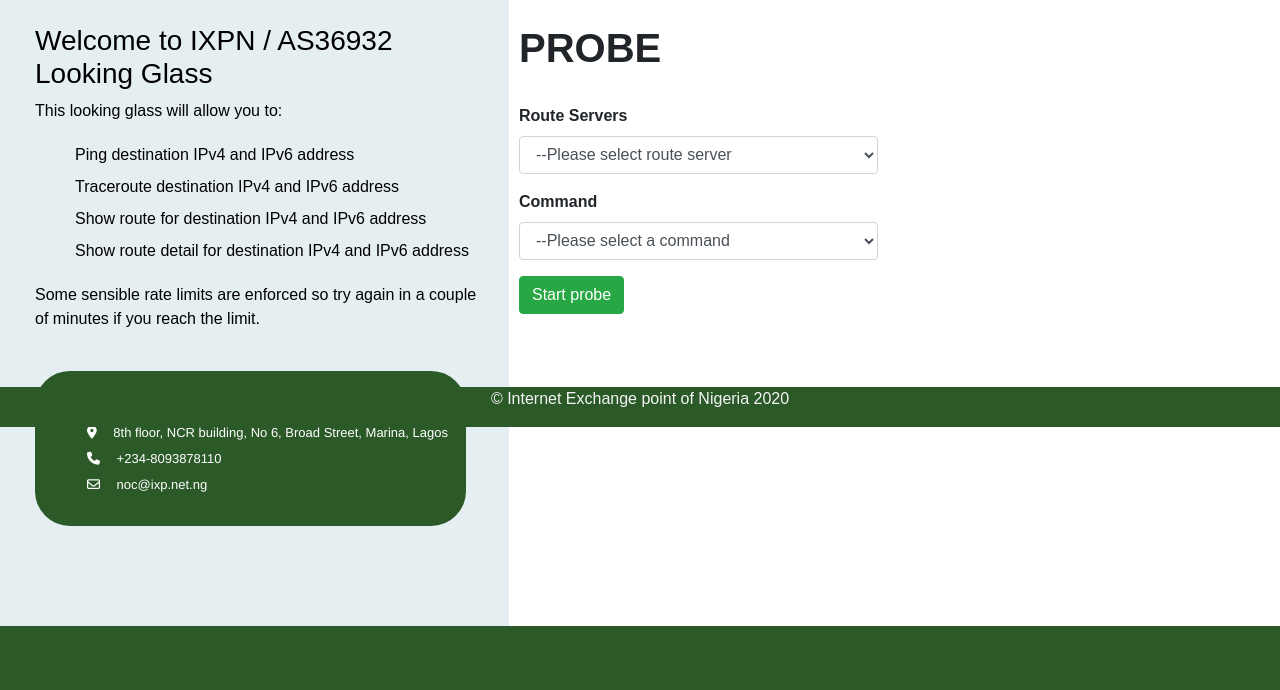
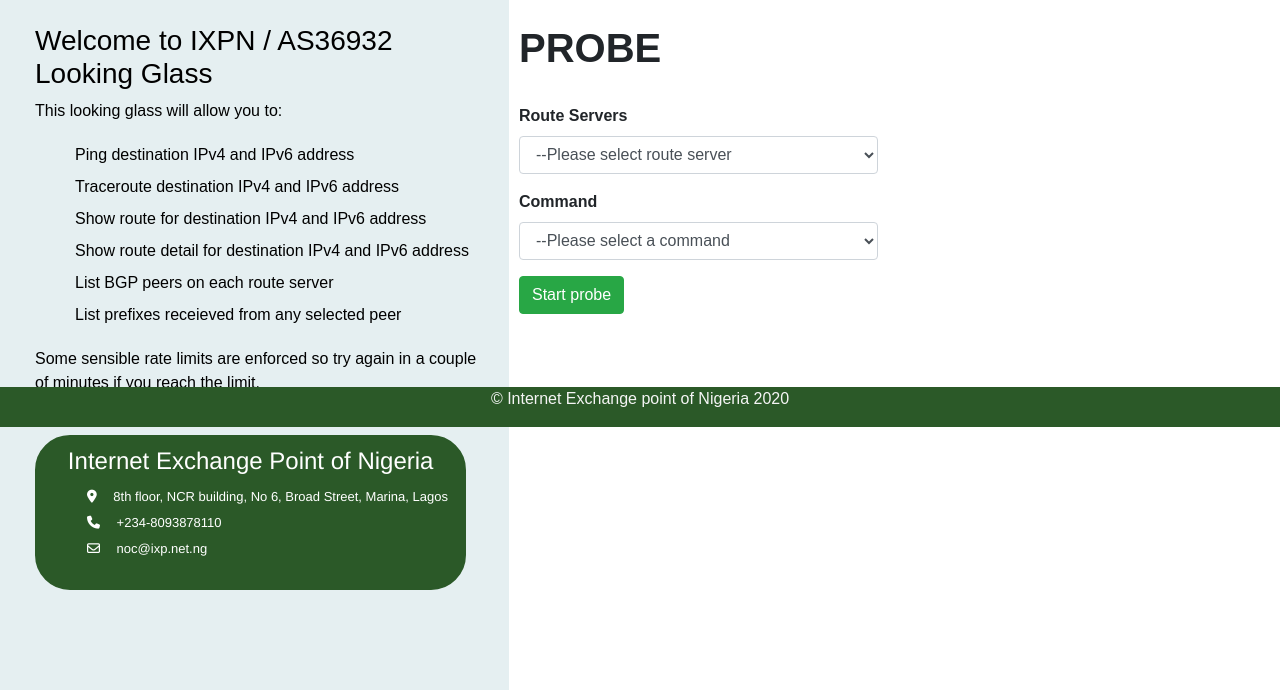
Before and after one commit to dennix2014/lookingglass, a Django app: page / in a window 1280 px wide. Shown: the part 373-1063 px from the top of the page. Before the commit the page ends 999 px from the top, so only its background shows below. Run offline with Django 3.2, Linux system fonts and the light colour scheme; some libraries are stand-ins or nearby versions; grey boxes are pictures that could not be loaded.

Commit message:
minor edit

```diff
--- a/lg/templates/base.html
+++ b/lg/templates/base.html
@@ -205,6 +205,8 @@
 				<li>Traceroute destination IPv4 and IPv6 address</li>
 				<li>Show route for destination IPv4 and IPv6 address</li>
 				<li>Show route detail for destination IPv4 and IPv6 address</li>
+				<li>List BGP peers on each route server</li>
+				<li>List prefixes receieved from any selected peer</li>
 			</ul>
 			<p>Some sensible rate limits are enforced so try again in a couple
 				of minutes if you reach the limit.</p><br>
```
